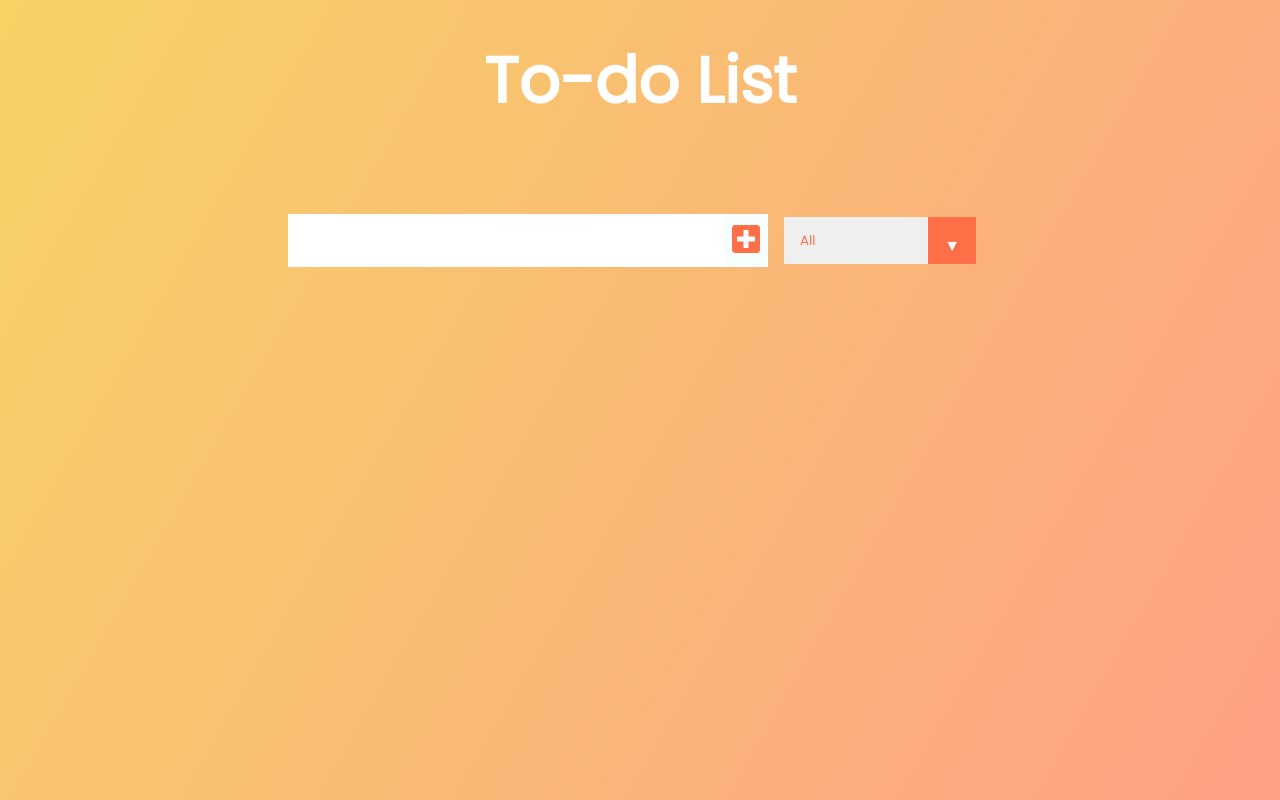
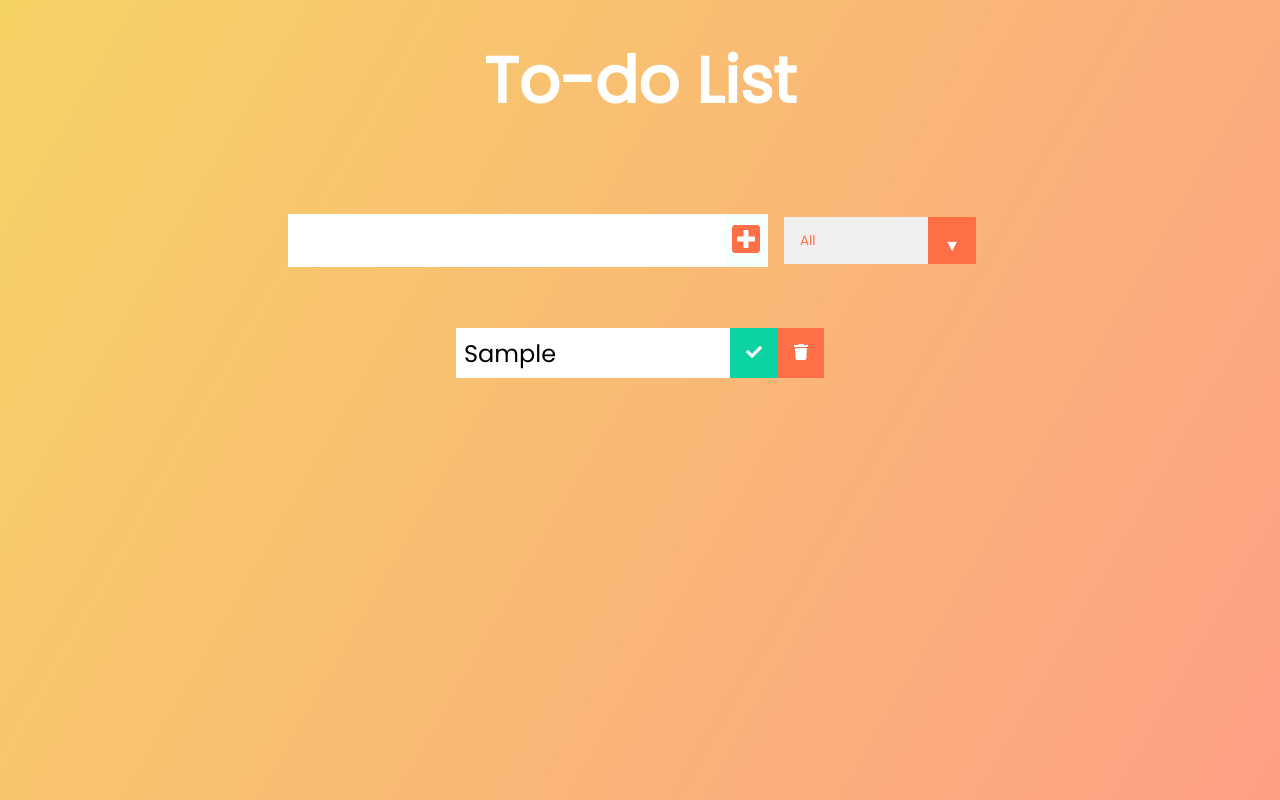
Before and after one commit to krabecb/todo-react, a React (Create React App) app: page / in a window 1280 px wide. Both pictures are taken after typing "Sample" into the empty fields and a click on the button 746 px from the left and 240 px from the top of the page. Built offline with nearby package versions, Linux system fonts and the light colour scheme.

Commit message:
List populates user input stored in the array

```diff
--- a/src/App.js
+++ b/src/App.js
@@ -13,7 +13,7 @@
         <h1>To-do List</h1>
       </header>
       <Form todos={todos} setTodos={setTodos} inputText={inputText} setInputText={setInputText} />
-      <ToDoList />
+      <ToDoList todos={todos}/>
     </div>
   );
 }
--- a/src/components/Form.js
+++ b/src/components/Form.js
@@ -1,28 +1,30 @@
 import React from 'react'
 
-function Form(props) {
+const Form = ({setInputText, todos, setTodos, inputText}) => {
     //Here before the return you can write JS code and functions
     const inputTextHandler = (e) => {
         console.log(e.target.value)
-        props.setInputText(e.target.value)
+        setInputText(e.target.value)
     }
     const submitTodoHandler = (e) => {
         //Prevents page from refreshing when we hit enter to submit input
         e.preventDefault()
-        props.setTodos([
+        setTodos([
+            ...todos, //!!! ...todos is necessary to prevent overwriting in the array list
             //...todos: If there are already elements in the array, include them as well
             //Removed ...todos for right now. May only be able to do ...todos if you omit typing in props by
             //changing the form function to const Form = ({setInputText, todos, setTodos}) => {}
             //{setInputText, todos, setTodos} lets you bypass writing props everytime
-            {text: props.inputText, completed: false}
+            //Do not do Math.random() to set an ID for an actual application. This is for speed
+            {text: inputText, completed: false, id: Math.random() * 1000}
         ])
         //Clear state string data
-        props.setInputText('')
+        setInputText('')
     }
     //value={props.inputText} clears the form data
     return(
         <form>
-            <input value={props.inputText} onChange={inputTextHandler} type="text" className="todo-input" />
+            <input value={inputText} onChange={inputTextHandler} type="text" className="todo-input" />
             <button onClick={submitTodoHandler} className="todo-button" type="submit">
                 <i className="fas fa-plus-square"></i>
             </button>
--- a/src/components/ToDoList.js
+++ b/src/components/ToDoList.js
@@ -1,9 +1,20 @@
 import React from 'react'
+//Import Components
+import Todo from './Todo'
 
-function ToDoList() {
+const ToDoList = ({todos}) => {
+    //When user provides input and submits, the console log shows what props.todos looks like and how
+    //we can grab that information
+    // console.log(props.todos)
+
+    //{} inside the return allow us to write JS code
     return(
         <div className="todo-container">
-            <ul className="todo-list"></ul>
+            <ul className="todo-list">
+                {todos.map((todo) => (
+                    <Todo key={todo.id} text={todo.text} />
+                ))}
+            </ul>
         </div>
     )
 }
--- /dev/null
+++ b/src/components/Todo.js
@@ -0,0 +1,13 @@
+import React from 'react'
+
+function Todo(props) {
+    return(
+        <div className='todo'>
+            < li className='todo-item'>{props.text}</li>
+            <button className='complete-btn'><i className='fas fa-check'></i></button>
+            <button className='trash-btn'><i className='fas fa-trash'></i></button>
+        </div>
+    )
+}
+
+export default Todo
```
